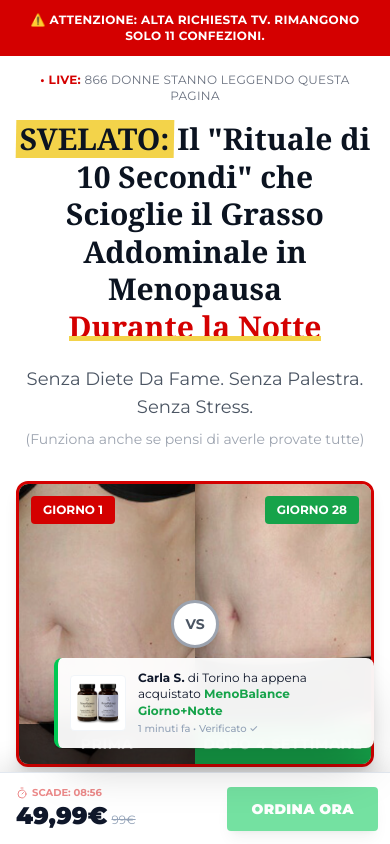
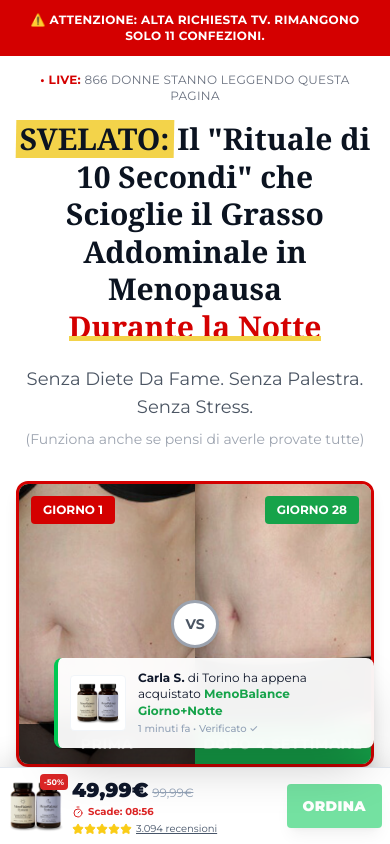
Before and after one commit to dailyeudor49-netizen/segretisvelati, a Next.js app: page /menobalance-system in a window 390 px wide. Shown: the top 844 px of the page. Built offline with nearby package versions, Linux system fonts and the light colour scheme.

Commit message:
Banner sticky mobile: aggiunta immagine prodotto, stelle 5/5, 3094 recensioni con ancoraggio

```diff
--- a/src/app/menobalance-system/page.tsx
+++ b/src/app/menobalance-system/page.tsx
@@ -534,7 +534,7 @@ const App = () => {
       </div>
 
       {/* ===== FAKE FACEBOOK COMMENTS SECTION ===== */}
-      <div className="bg-white border-t border-slate-200 p-4 md:p-8 max-w-4xl mx-auto">
+      <div id="recensioni" className="bg-white border-t border-slate-200 p-4 md:p-8 max-w-4xl mx-auto">
         <div className="flex items-center justify-between mb-6">
           <h3 className="text-lg font-bold text-slate-800">Commenti ({FB_COMMENTS.length + 1200})</h3>
           <div className="flex items-center gap-1 text-xs text-slate-500">
@@ -638,23 +638,52 @@ const App = () => {
       </div>
 
       {/* ===== STICKY MOBILE CTA ===== */}
-      <div className="fixed bottom-0 left-0 w-full bg-white border-t border-slate-200 p-3 md:hidden z-50 shadow-[0_-5px_30px_rgba(0,0,0,0.15)] flex justify-between items-center">
-        <div className="flex flex-col pl-1">
-          <span className="text-[10px] font-bold text-red-600 uppercase animate-pulse">
-            <Timer className="w-3 h-3 inline mr-1" />
-            Scade: {formatTime(timeLeft)}
-          </span>
-          <div className="flex items-baseline gap-1">
-            <span className="font-black text-slate-900 text-2xl">{PRICE_OFFER}</span>
-            <span className="text-xs text-slate-400 line-through">99€</span>
+      <div className="fixed bottom-0 left-0 w-full bg-white border-t border-slate-200 p-2 md:hidden z-50 shadow-[0_-5px_30px_rgba(0,0,0,0.15)]">
+        <div className="flex items-center gap-2">
+          {/* Immagine prodotto */}
+          <div className="relative shrink-0">
+            <img
+              src="/images/menobalance-system/prodotto.png"
+              alt="MenoBalance"
+              className="w-14 h-14 object-contain"
+            />
+            <div className="absolute -top-1 -right-1 bg-red-600 text-white text-[8px] font-bold px-1 py-0.5 rounded">
+              -50%
+            </div>
           </div>
+
+          {/* Info centrale */}
+          <div className="flex-1 min-w-0">
+            <div className="flex items-baseline gap-1">
+              <span className="font-black text-slate-900 text-xl">{PRICE_OFFER}</span>
+              <span className="text-xs text-slate-400 line-through">{PRICE_ORIGINAL}</span>
+            </div>
+            <div className="flex items-center gap-1 text-[10px] text-red-600 font-bold">
+              <Timer className="w-3 h-3" />
+              <span>Scade: {formatTime(timeLeft)}</span>
+            </div>
+            {/* Stelle e recensioni */}
+            <button
+              onClick={() => document.getElementById('recensioni')?.scrollIntoView({ behavior: 'smooth' })}
+              className="flex items-center gap-1 mt-0.5"
+            >
+              <div className="flex">
+                {[...Array(5)].map((_, i) => (
+                  <Star key={i} className="w-3 h-3 text-yellow-400 fill-current" />
+                ))}
+              </div>
+              <span className="text-[10px] text-slate-600 underline">3.094 recensioni</span>
+            </button>
+          </div>
+
+          {/* Bottone CTA */}
+          <button
+            onClick={scrollToOffer}
+            className="bg-[#00C853] text-white font-black py-3 px-4 rounded shadow-lg active:scale-95 text-sm uppercase tracking-wide animate-pulse shrink-0"
+          >
+            ORDINA
+          </button>
         </div>
-        <button
-          onClick={scrollToOffer}
-          className="bg-[#00C853] text-white font-black py-3 px-6 rounded shadow-lg active:scale-95 text-sm uppercase tracking-wide animate-pulse"
-        >
-          ORDINA ORA
-        </button>
       </div>
 
       {/* ===== SALES POPUP (SOCIAL PROOF) - Con immagine prodotto ===== */}
```
